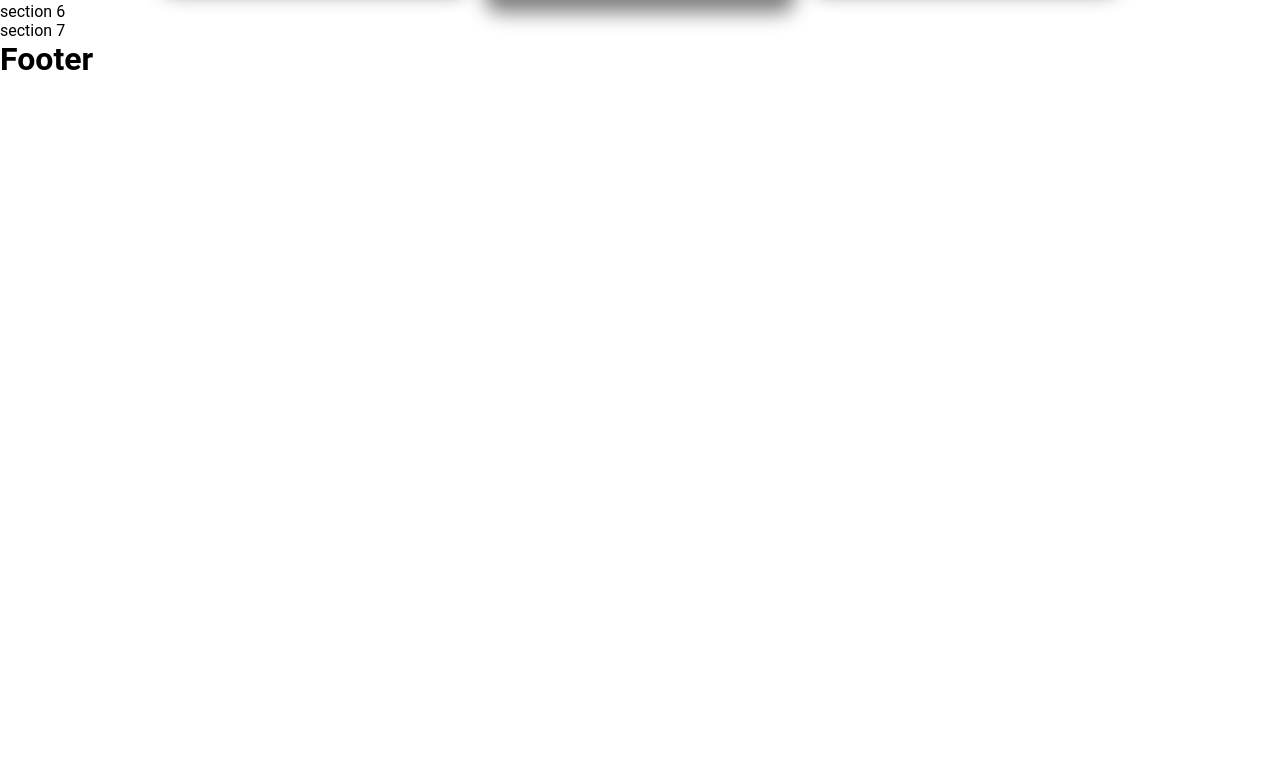
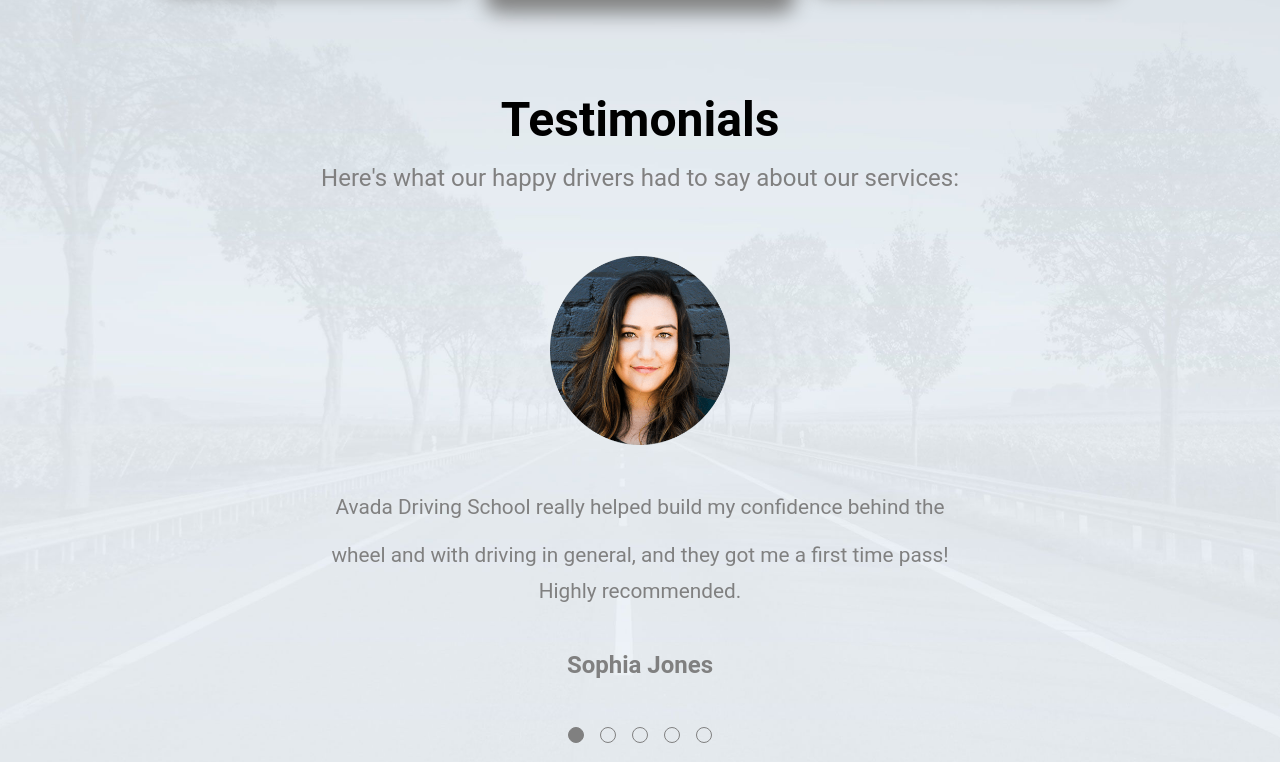
Before and after one commit to SamueleDellaRocca/proj-html-vuejs, a Vue app: page / in a window 1280 px wide. Shown: the part 3218-3980 px from the top of the page. Before the commit the page ends 3296 px from the top, so only its background shows below. Built offline with nearby package versions, Linux system fonts and the light colour scheme.

Commit message:
section 5, la funzionalità la faccio in seguito

```diff
--- a/src/components/SectionCinque.vue
+++ b/src/components/SectionCinque.vue
@@ -1,11 +1,117 @@
 <template>
-  <div>section 5</div>
+  <div class="sfondo">
+    <div class="container">
+      <h1>Testimonials</h1>
+      <div class="sottotitolo">
+        Here's what our happy drivers had to say about our services:
+      </div>
+
+      <div class="img">
+        <img src="../assets/img/testimonial-sophia.png" alt="" />
+      </div>
+      <div class="testo">
+        Avada Driving School really helped build my confidence behind the wheel
+        and with driving in general, and they got me a first time pass!
+      </div>
+      <div class="sub-testo">Highly recommended.</div>
+      <h4>Sophia Jones</h4>
+      <div class="flex">
+        <div
+          @click="funzionePallino(index)"
+          :class="{ 'pallino-pieno': index == indexAttivo }"
+          v-for="(pallino, index) in arrayPallini"
+          :key="pallino"
+          class="pallino"
+        ></div>
+      </div>
+    </div>
+  </div>
 </template>
 
 <script>
 export default {
   name: "SectionCinque",
+  data() {
+    return {
+      indexAttivo: 0,
+      arrayPallini: ["a", "b", "c", "d", "e"],
+    };
+  },
+
+  methods: {
+    funzionePallino(index) {
+      this.indexAttivo = index;
+    },
+  },
 };
 </script>
 
-<style lang="scss" scoped></style>
+<style lang="scss" scoped>
+.sfondo {
+  height: 950px;
+  margin-top: -100px;
+  background-image: url(../assets/img/testimonial-background.jpg);
+  background-position: center;
+  background-size: cover;
+  display: flex;
+}
+
+.container {
+  display: flex;
+  flex-direction: column;
+  text-align: center;
+  justify-content: center;
+  align-items: center;
+  color: gray;
+  font-size: 1.5rem;
+  padding: 13rem 10rem;
+
+  .img {
+    width: 180px;
+    margin-bottom: 2rem;
+    img {
+      width: 100%;
+    }
+  }
+
+  h1 {
+    font-size: 3rem;
+    margin-bottom: 1rem;
+    color: black;
+  }
+
+  .sottotitolo {
+    margin-bottom: 4rem;
+  }
+
+  .testo {
+    line-height: 3rem;
+    font-size: 1.3rem;
+  }
+
+  .sub-testo {
+    font-size: 1.3rem;
+    margin-bottom: 3rem;
+  }
+
+  h4 {
+    margin-bottom: 3rem;
+  }
+
+  .flex {
+    display: flex;
+    gap: 1rem;
+  }
+
+  .pallino {
+    height: 16px;
+    width: 16px;
+    border-radius: 50%;
+    border: 1px solid gray;
+  }
+
+  .pallino-pieno {
+    background-color: gray;
+  }
+}
+</style>
```
